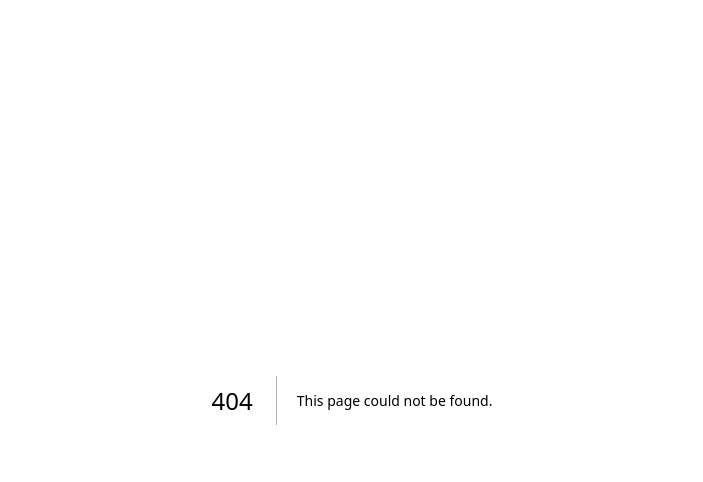
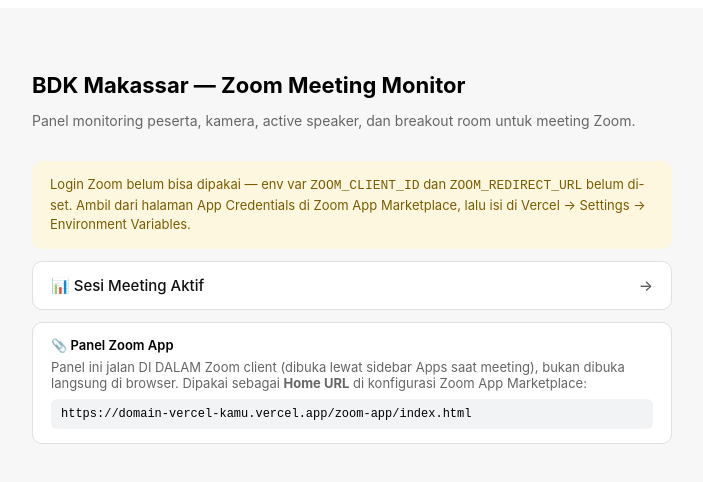
Before and after one commit to BDK-Makassar/zmbdk, a Next.js app: page / in a window 1280 px wide. Before the commit this address had no page. Shown: the top 482 px of the page, without its empty margins (288-991 px from the left). Built offline with nearby package versions, Linux system fonts and the light colour scheme.

Commit message:
perubaha

```diff
--- /dev/null
+++ b/app/page.tsx
@@ -0,0 +1,102 @@
+import Link from "next/link";
+
+export const metadata = {
+  title: "Zoom Live Monitor - BDK Makassar",
+};
+
+export default function HomePage() {
+  const clientId = process.env.ZOOM_CLIENT_ID;
+  const redirectUri = process.env.ZOOM_REDIRECT_URL;
+  const zoomLoginUrl =
+    clientId && redirectUri
+      ? `https://zoom.us/oauth/authorize?response_type=code&client_id=${encodeURIComponent(
+          clientId
+        )}&redirect_uri=${encodeURIComponent(redirectUri)}`
+      : null;
+
+  return (
+    <main style={{ fontFamily: "-apple-system, sans-serif", background: "#f7f7f8", minHeight: "100vh", padding: 24 }}>
+      <div style={{ maxWidth: 640, margin: "40px auto" }}>
+        <h1 style={{ fontSize: 22, marginBottom: 4 }}>BDK Makassar — Zoom Meeting Monitor</h1>
+        <p style={{ color: "#666", fontSize: 14, marginBottom: 32 }}>
+          Panel monitoring peserta, kamera, active speaker, dan breakout room untuk meeting Zoom.
+        </p>
+
+        <div style={{ display: "grid", gap: 12 }}>
+          {zoomLoginUrl ? (
+            <a href={zoomLoginUrl} style={navButtonStyle("#1a73e8", "#fff")}>
+              <span>🔐 Login / Hubungkan Akun Zoom</span>
+              <span style={arrowStyle}>→</span>
+            </a>
+          ) : (
+            <div style={warningBoxStyle}>
+              Login Zoom belum bisa dipakai — env var <code>ZOOM_CLIENT_ID</code> dan{" "}
+              <code>ZOOM_REDIRECT_URL</code> belum di-set. Ambil dari halaman App Credentials di Zoom App
+              Marketplace, lalu isi di Vercel → Settings → Environment Variables.
+            </div>
+          )}
+
+          <Link href="/zoom-monitoring" style={navButtonStyle("#fff", "#111", true)}>
+            <span>📊 Sesi Meeting Aktif</span>
+            <span style={arrowStyle}>→</span>
+          </Link>
+
+          <div style={infoBoxStyle}>
+            <div style={{ fontWeight: 600, marginBottom: 6 }}>📎 Panel Zoom App</div>
+            <p style={{ margin: "0 0 8px", color: "#666" }}>
+              Panel ini jalan DI DALAM Zoom client (dibuka lewat sidebar Apps saat meeting), bukan dibuka
+              langsung di browser. Dipakai sebagai <strong>Home URL</strong> di konfigurasi Zoom App
+              Marketplace:
+            </p>
+            <code style={codeBoxStyle}>{redirectUri ?? "https://domain-vercel-kamu.vercel.app/zoom-app/index.html"}</code>
+          </div>
+        </div>
+      </div>
+    </main>
+  );
+}
+
+function navButtonStyle(bg: string, color: string, bordered = false): React.CSSProperties {
+  return {
+    display: "flex",
+    justifyContent: "space-between",
+    alignItems: "center",
+    padding: "14px 18px",
+    borderRadius: 10,
+    background: bg,
+    color,
+    textDecoration: "none",
+    fontSize: 15,
+    fontWeight: 500,
+    border: bordered ? "1px solid #e0e0e0" : "none",
+    boxShadow: bordered ? "none" : "0 1px 3px rgba(0,0,0,0.12)",
+  };
+}
+
+const arrowStyle: React.CSSProperties = { opacity: 0.7 };
+
+const warningBoxStyle: React.CSSProperties = {
+  padding: "14px 18px",
+  borderRadius: 10,
+  background: "#fef7e0",
+  color: "#7a5c00",
+  fontSize: 13,
+  lineHeight: 1.5,
+};
+
+const infoBoxStyle: React.CSSProperties = {
+  padding: "14px 18px",
+  borderRadius: 10,
+  background: "#fff",
+  border: "1px solid #e0e0e0",
+  fontSize: 13,
+};
+
+const codeBoxStyle: React.CSSProperties = {
+  display: "block",
+  padding: "8px 10px",
+  borderRadius: 6,
+  background: "#f1f3f4",
+  fontSize: 12,
+  wordBreak: "break-all",
+};
```
Also changed, not shown: 1 other file (tests, documents, lock files or other folders).
